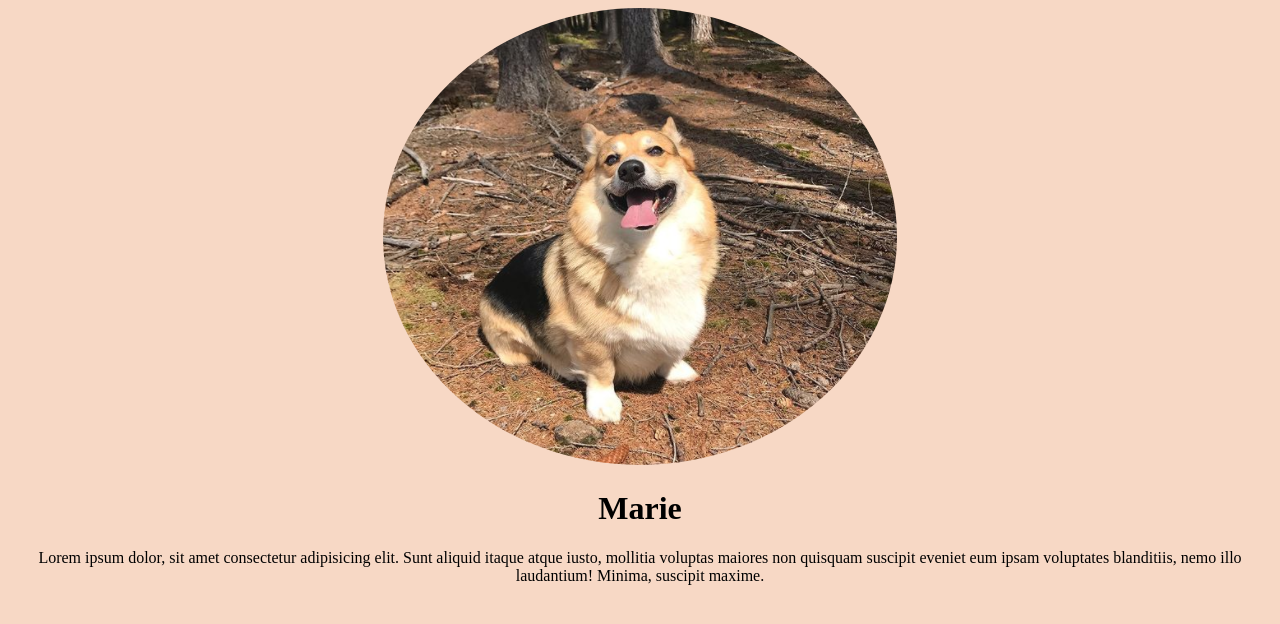
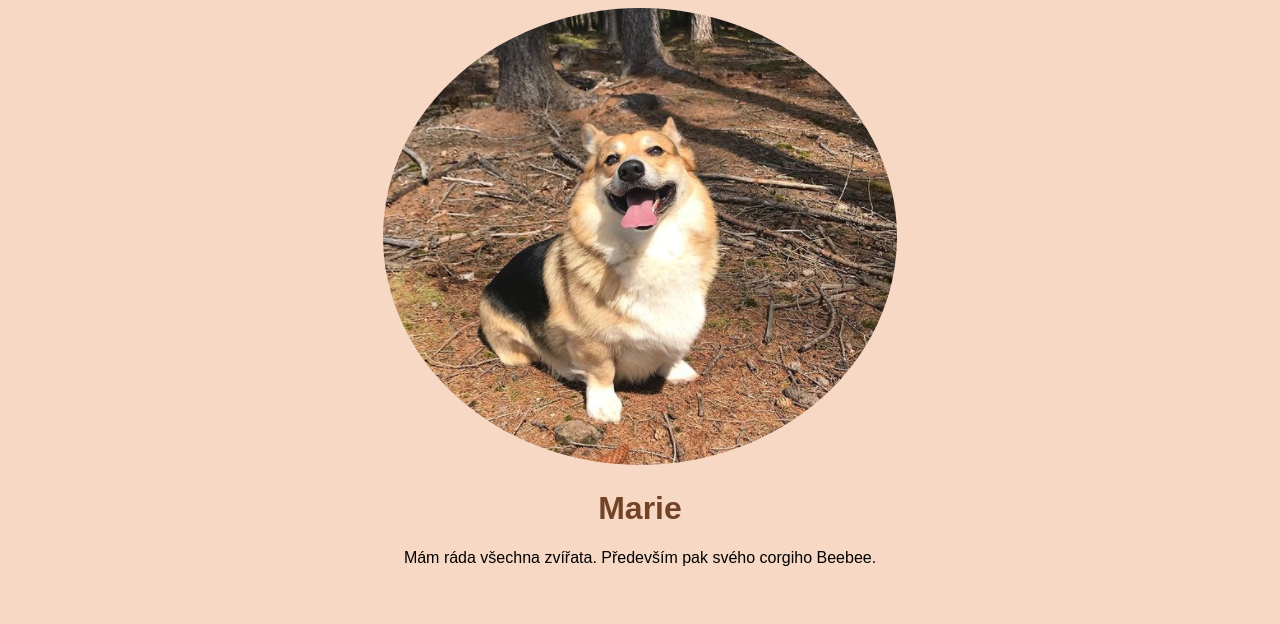
Before and after one commit to Lacriss/vizitka, a plain HTML site: page index.html in a window 1280 px wide. Drawn offline with Linux system fonts and the light colour scheme.

Commit message:
pragraf 1

```diff
--- a/index.html
+++ b/index.html
@@ -10,8 +10,8 @@
 <body>
     <img src="beebee.PNG" alt="beebee">
     <h1>Marie</h1>
-    <p>Lorem ipsum dolor, sit amet consectetur adipisicing elit. Sunt aliquid itaque atque iusto, mollitia voluptas maiores non quisquam suscipit eveniet eum ipsam voluptates blanditiis, nemo illo laudantium! Minima, suscipit maxime.
-
+    <p>
+        Mám ráda všechna zvířata. Především pak svého corgiho Beebee.
     </p>
 
 
--- a/style.css
+++ b/style.css
@@ -1,8 +1,11 @@
 body {
     background-color: #F7D8C5;
     text-align: center;
-
+    font-family: Arial, Helvetica, sans-serif;
 }
 img {
     border-radius: 50%;
 }
+h1 {
+    color: #734326;
+}
```
